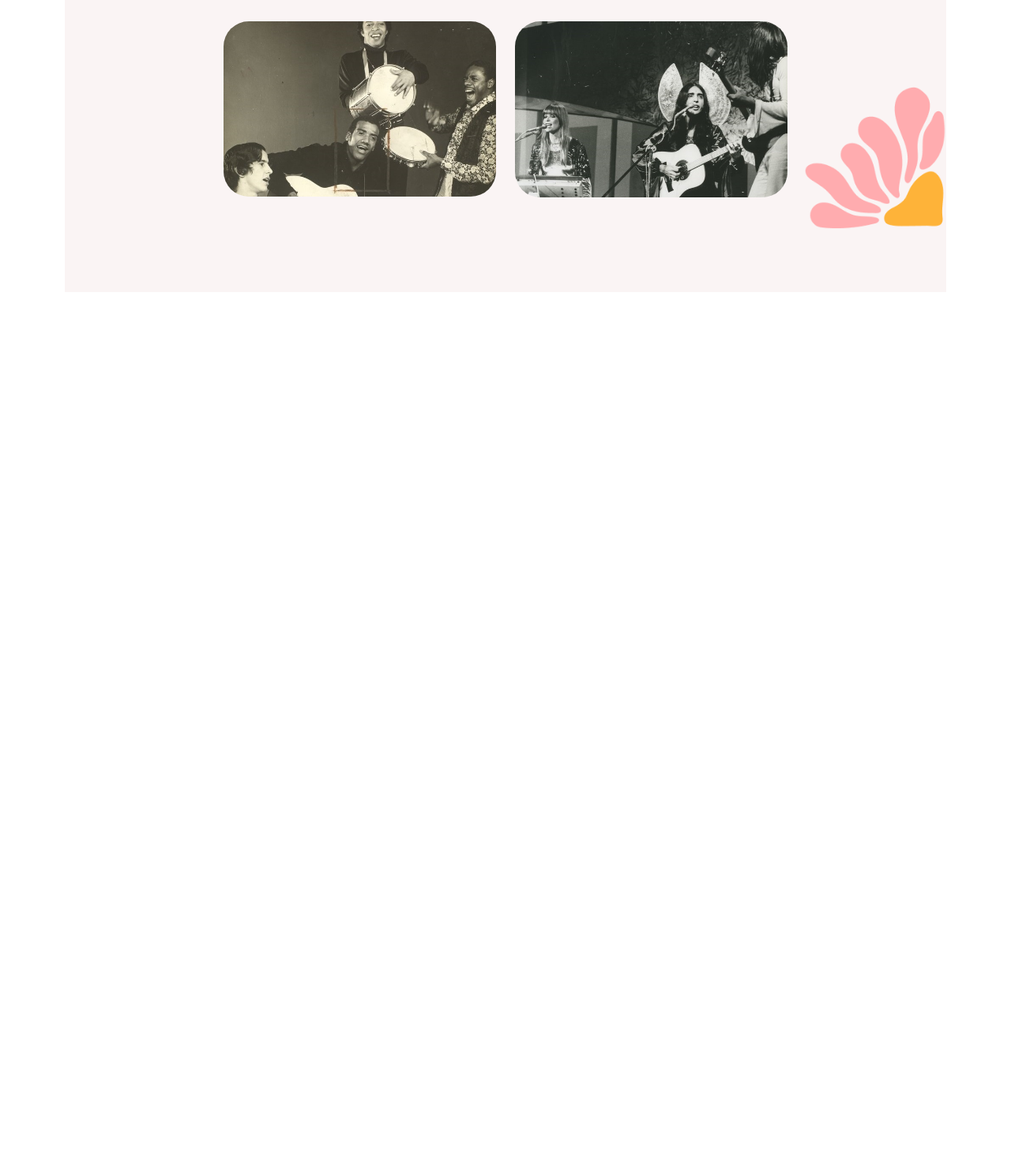
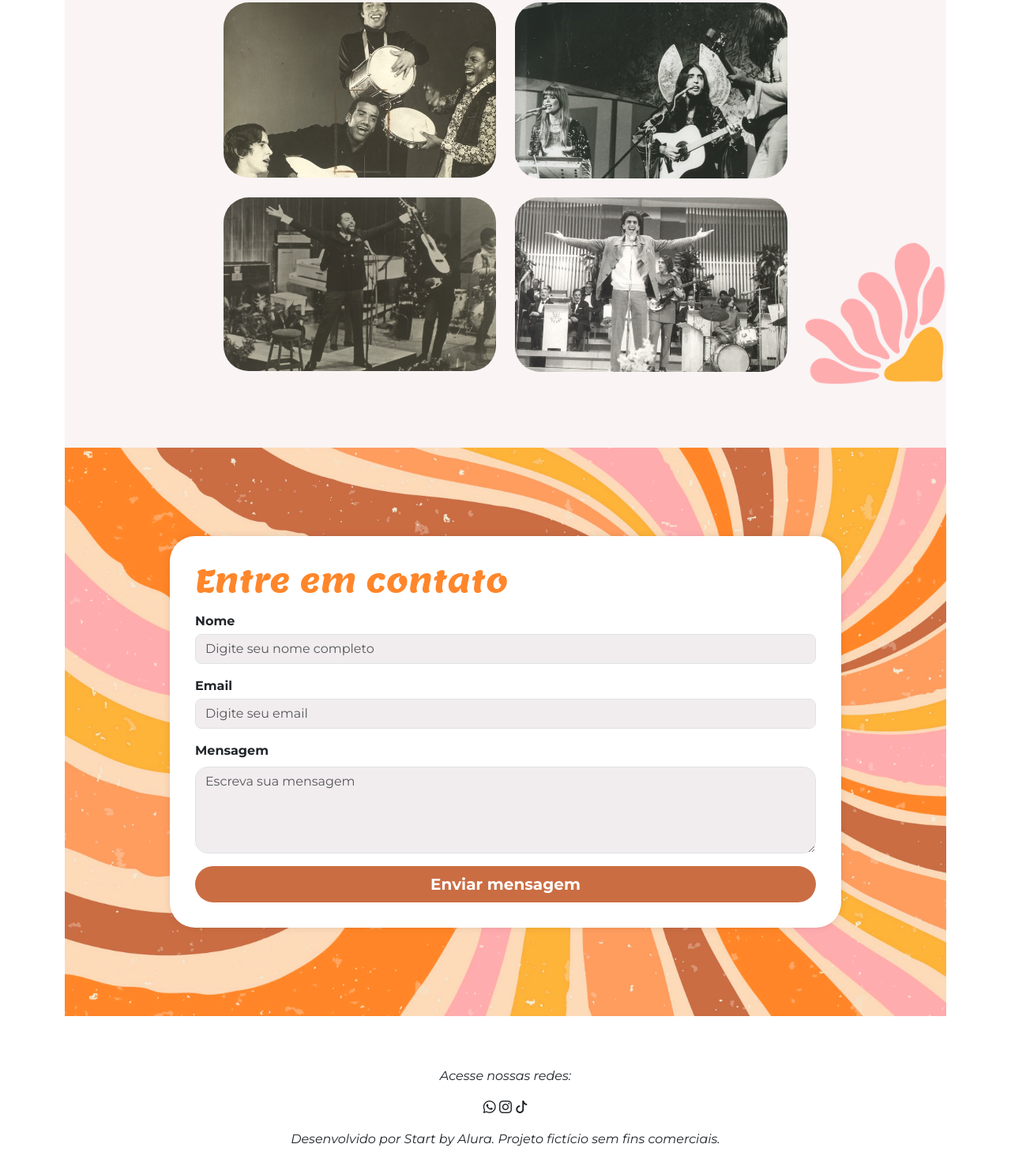
Before and after one commit to bia91/site--acessivel-, a plain HTML site: page index.html in a window 1280 px wide. Shown: the part 1694-3181 px from the top of the page at 79% size. Before the commit the page ends 2112 px from the top, so only its background shows below. Drawn offline with nearby package versions, Linux system fonts and the light colour scheme.

Commit message:
atualização 2

```diff
--- a/index.html
+++ b/index.html
@@ -1,4 +1,4 @@
-!DOCTYPE html>
+<!DOCTYPE html>
 <html lang="pt-br">
 
 <head>
@@ -87,4 +87,56 @@
                 </div>
                 <div class="row mt-4  justify-content-md-center">
                     <div class="col-md-4">
-                        <img src="img/lossy-page1-640px-Gilberto_Gil_no
+                        <img src="img/lossy-page1-640px-Gilberto_Gil_nos_anos_1960.tif.jpg" class="img-fluid rounded-5"
+                            loading="lazy">
+                    </div>
+                    <div class="col-md-4">
+                        <img src="img/lossy-page1-640px-Caetano_Veloso_no_III_Festival_da_Música_Popular.tif.jpg"
+                            class="img-fluid rounded-5" loading="lazy">
+                    </div>
+                </div>
+            </div>
+        </section>
+
+        <section id="contato">
+            <div class="container p-5 d-flex justify-content-center">
+                <div class="col-md-8 col-lg-10 rounded-5 formulario"> <!-- Caixa do formulário com 60% de largura -->
+                    <h2 class="mb-3">Entre em contato</h2>
+                    <form>
+                        <div class="form-group mb-3">
+                            <label for="nome">Nome</label>
+                            <input type="text" id="nome" name="nome" class="form-control rounded-3 mt-1"
+                                placeholder="Digite seu nome completo">
+                        </div>
+                        <div class="form-group mb-3">
+                            <label for="email">Email</label>
+                            <input type="email" id="email" name="email" class="form-control rounded-3 mt-1"
+                                placeholder="Digite seu email">
+                        </div>
+                        <div class="form-group mb-3">
+                            <label for="mensagem">Mensagem</label>
+                            <textarea id="mensagem" name="mensagem" class="form-control rounded-4 mt-2" rows="4"
+                                placeholder="Escreva sua mensagem"></textarea>
+                        </div>
+                        <div class="d-grid gap-2">
+                            <button type="submit" class="btn btn-primary btn-lg rounded-pill">Enviar
+                                mensagem</button>
+                        </div>
+                    </form>
+                </div>
+            </div>
+        </section>
+    </main>
+    <footer class="text-center p-3 fst-italic">
+        <p>Acesse nossas redes:</p>
+        <i class="bi bi-whatsapp"></i>
+        <i class="bi bi-instagram"></i>
+        <i class="bi bi-tiktok"></i>
+        <p class="mt-3">Desenvolvido por Start by Alura. Projeto fictício sem fins comerciais.</p>
+    </footer>
+
+    <script src="script.js"></script>
+
+</body>
+
+</html>
```
